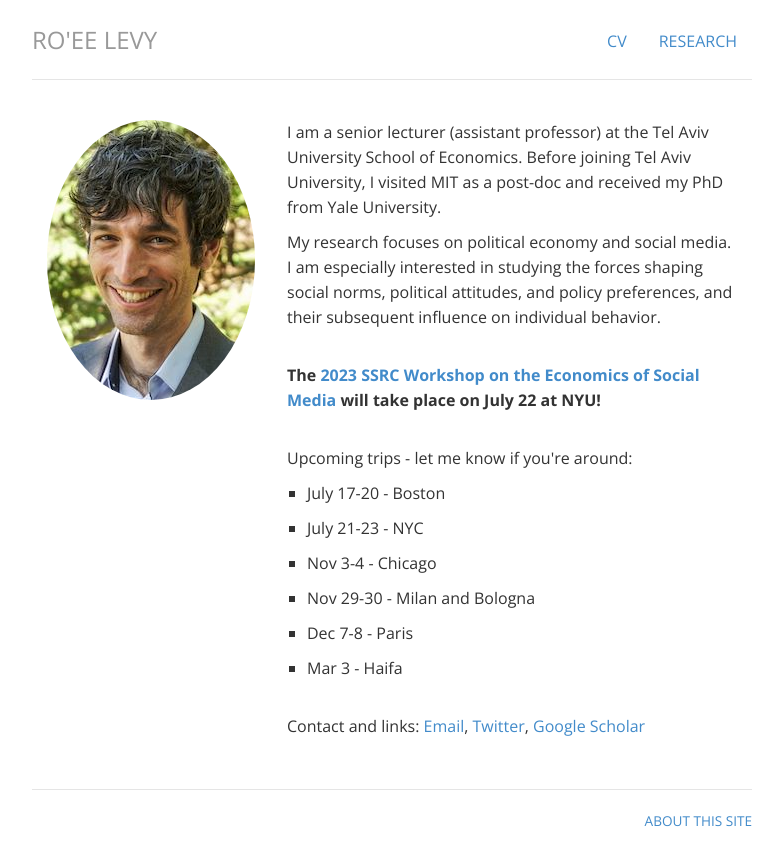
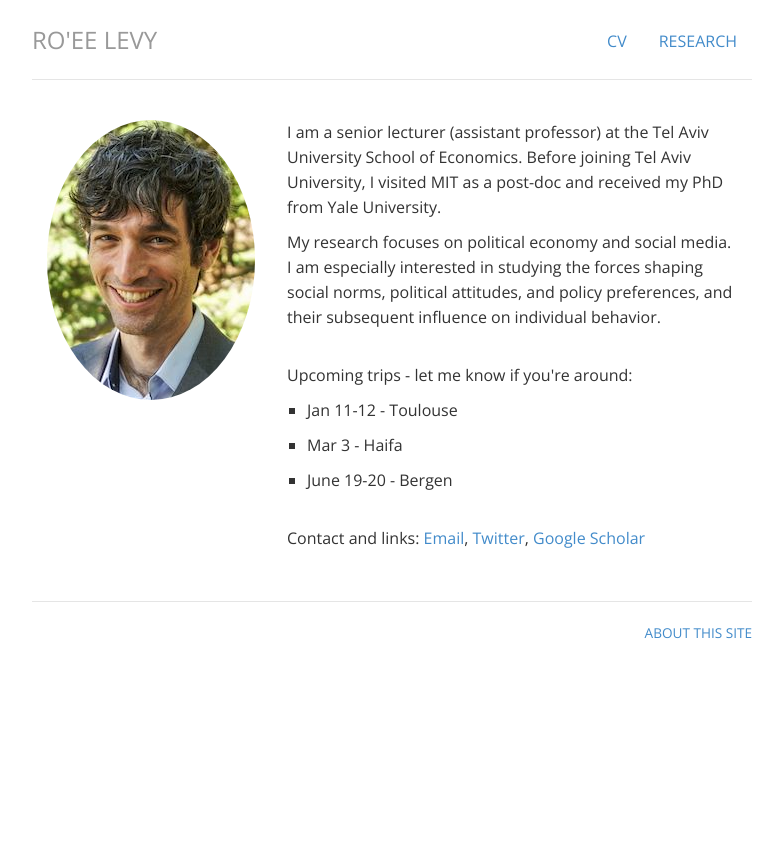
Before and after one commit to levyroee/levyroee.github.io, a Jekyll site: the page built from index.html, in a window 1280 px wide. Shown: the top 866 px of the page, without its empty margins (248-1031 px from the left). Built offline with Jekyll 4.4.1, drawn with Linux system fonts in a browser that asks for light colours.

Commit message:
Dec 23 update

```diff
--- a/index.html
+++ b/index.html
@@ -14,16 +14,11 @@ title: Ro'ee Levy
 
     <p>  My research focuses on political economy and social media. I am especially interested in studying the forces shaping social norms, political attitudes, and policy preferences, and their subsequent influence on individual behavior.</p>
 	<br>
-	<p> <b> The <a href="https://www.ssrc.org/programs/digital-platforms-initiative/2023-ssrc-workshop-on-the-economics-of-social-media/"> 2023 SSRC Workshop on the Economics of Social Media</a> will take place on July 22 at NYU! </b> </p>
-	<br>
 	<p> Upcoming trips - let me know if you&#39;re around:</p>
 	<ul style="list-style-type: square; margin-left: 0; margin-right: 0; padding: 0;">
-	<li dir="ltr" style="margin-left: 15pt;"><p dir="ltr" style="margin-left: 0; padding-left: 0; text-align: left; text-indent: 0;">July 17-20 - Boston</p></li>
-	<li dir="ltr" style="margin-left: 15pt;"><p dir="ltr" style="margin-left: 0; padding-left: 0; text-align: left; text-indent: 0;">July 21-23 - NYC </p></li>
-	<li dir="ltr" style="margin-left: 15pt;"><p dir="ltr" style="margin-left: 0; padding-left: 0; text-align: left; text-indent: 0;">Nov 3-4 - Chicago </p></li>
-	<li dir="ltr" style="margin-left: 15pt;"><p dir="ltr" style="margin-left: 0; padding-left: 0; text-align: left; text-indent: 0;">Nov 29-30 - Milan and Bologna </p></li>
-	<li dir="ltr" style="margin-left: 15pt;"><p dir="ltr" style="margin-left: 0; padding-left: 0; text-align: left; text-indent: 0;">Dec 7-8 - Paris </p></li>
+	<li dir="ltr" style="margin-left: 15pt;"><p dir="ltr" style="margin-left: 0; padding-left: 0; text-align: left; text-indent: 0;">Jan 11-12 - Toulouse </p></li>
 	<li dir="ltr" style="margin-left: 15pt;"><p dir="ltr" style="margin-left: 0; padding-left: 0; text-align: left; text-indent: 0;">Mar 3 - Haifa </p></li>
+	<li dir="ltr" style="margin-left: 15pt;"><p dir="ltr" style="margin-left: 0; padding-left: 0; text-align: left; text-indent: 0;">June 19-20 - Bergen </p></li>
 	</ul>
 
 	<br>
--- a/research/index.html
+++ b/research/index.html
@@ -44,10 +44,7 @@ publications: active
 		  {% endif %}
 
 		  {% if reference.journal %}
-			<i><b>			{{ reference.journal }}</b></i>,
-			{% if reference.year %}
-				{{ reference.year }}
-			{% endif %}
+			<i><b>			{{ reference.journal}}</b></i>{% if reference.year %}, {{ reference.year }}{% endif %}
 			{% if reference.ungated %} |
 				<a href={{reference.ungated}} target="_blank">Ungated</a>
 			{% endif %}
```
Also changed, not shown: collections/_publications/2021_levy.md (+2 -0 lines), collections/_publications/2022_mentalhealth.md (+2 -0 lines), collections/_zin-progress/2023_econsocialmedia.md (+1 -1 lines), 1 other file.
